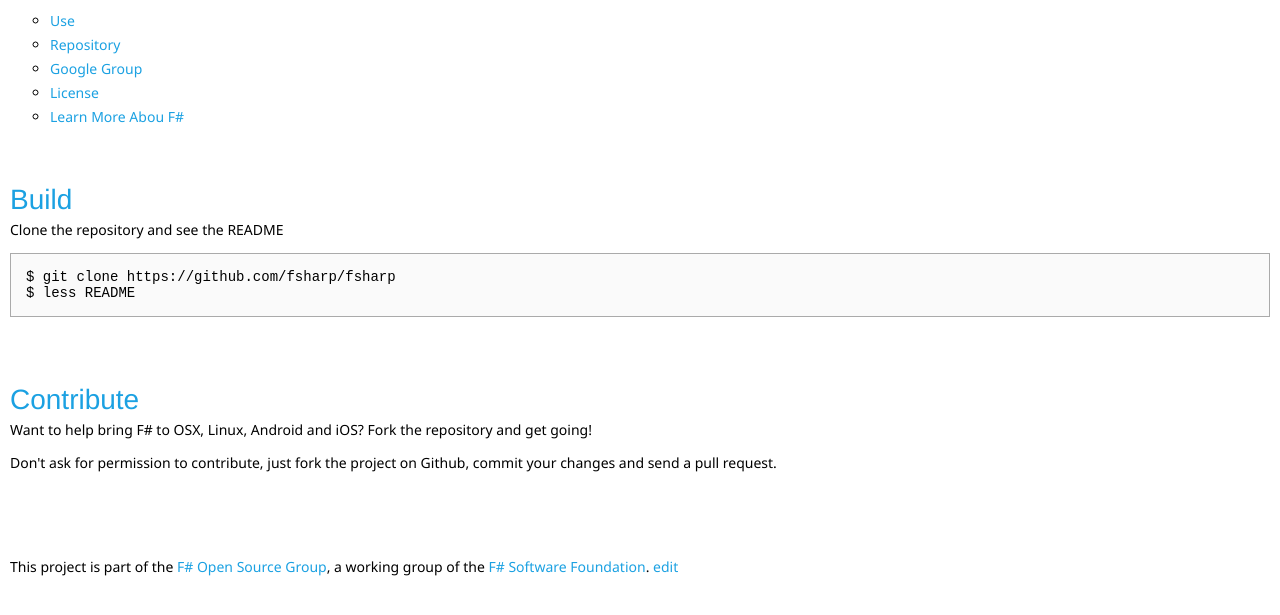
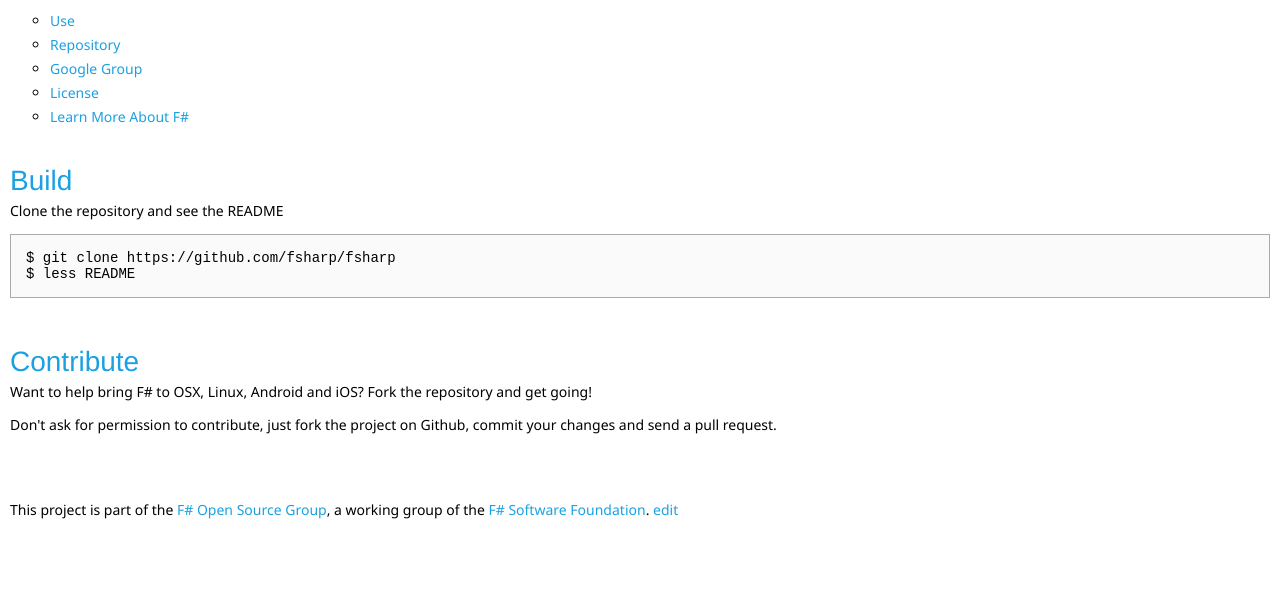
Before and after one commit to fsharp/fsharp, a plain HTML site: page index.html in a window 1280 px wide. Shown: the part 99-714 px from the top of the page. Drawn offline with Linux system fonts and the light colour scheme.

Commit message:
Update index.html

```diff
--- a/index.html
+++ b/index.html
@@ -20,10 +20,9 @@
 <li><a href="http://www.apache.org/licenses/LICENSE-2.0.html">License</a></li>
 </ul>
 <ul class="bar">
-<li><a href="http://fsharp.org">Learn More Abou F#</a></li>
+<li><a href="http://fsharp.org">Learn More About F#</a></li>
 </ul>
 
-<br />
 <br />
 
 <h3><a name="build">Build</a></h3>
@@ -36,7 +35,6 @@ $ less README
 </pre>
 
 <br />
-<br />
 
 <h3><a name="contribute">Contribute</a></h3>
 
@@ -47,7 +45,6 @@ commit your changes and send a pull request.</p>
 
 <br />
 <br />
-<br />
 <p>This project is part of the <a href="http://fsharp.github.com">F# Open Source Group</a>, a
 working group of the <a href="htp://fsharp.org">F# Software Foundation</a>.
 <a href="https://github.com/fsharp/fsharp/edit/gh-pages/index.html">edit</a></p>
```
